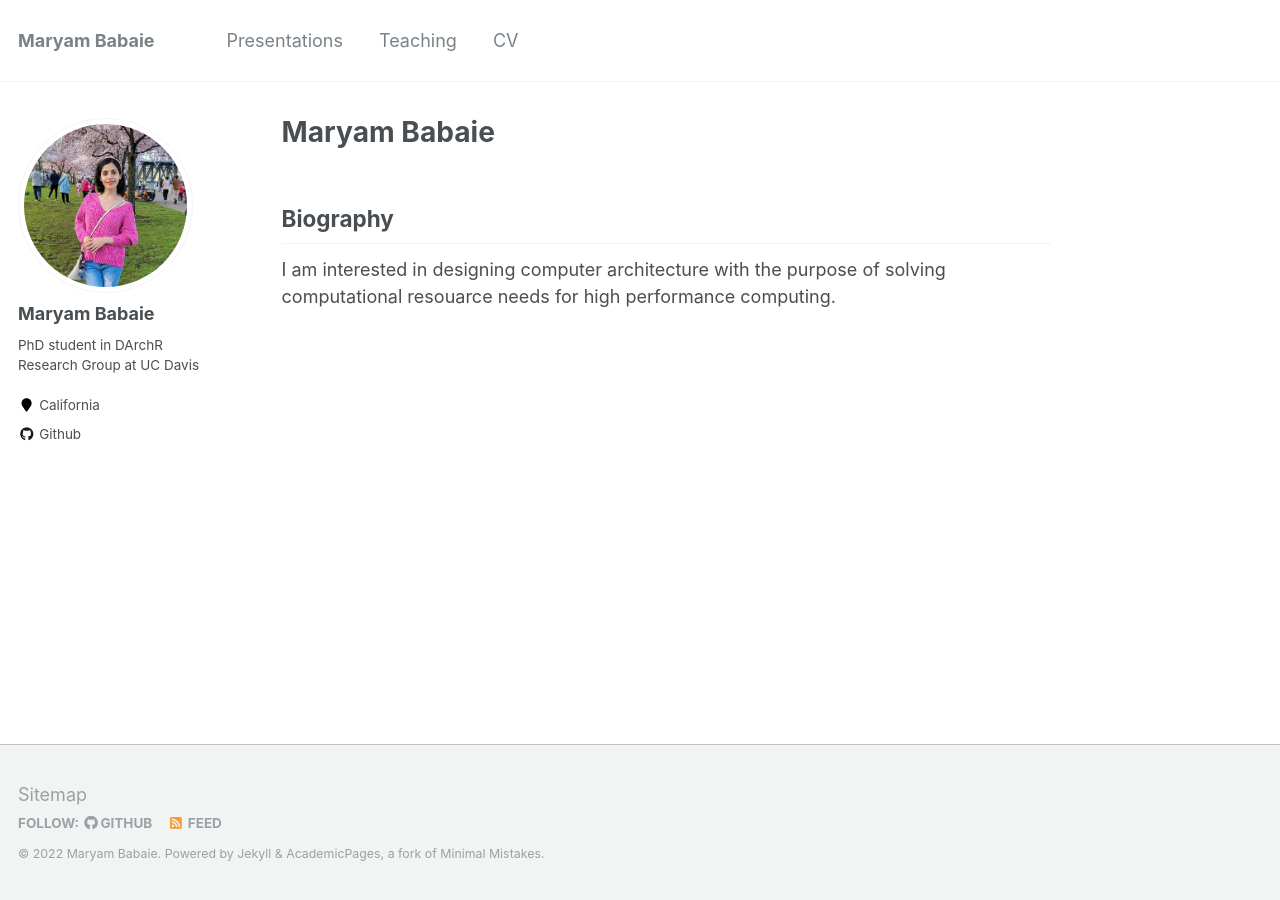
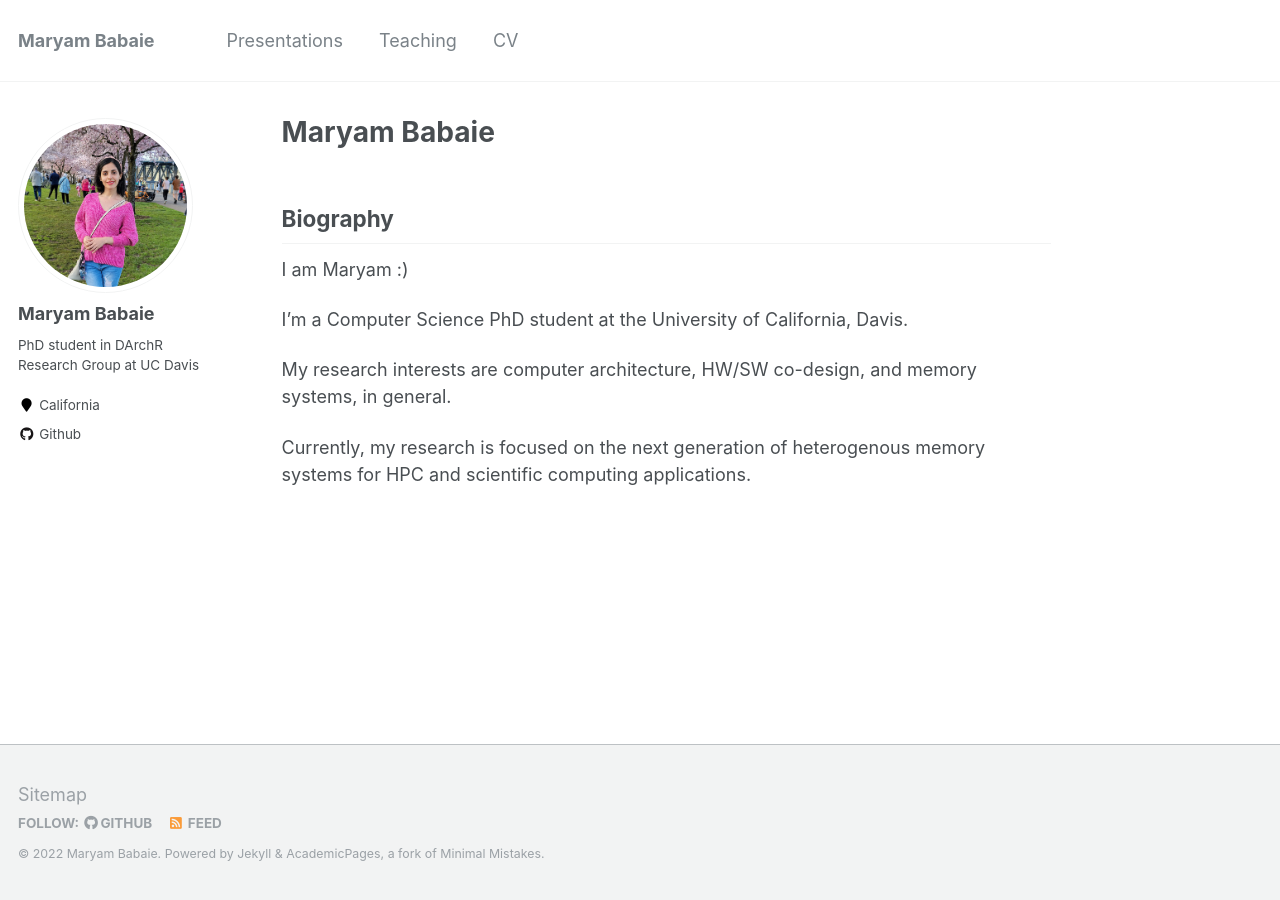
Before and after one commit to mbabaie/mbabaie.github.io, a Jekyll site: the page built from _pages/about.md, in a window 1280 px wide. Built offline with Jekyll 4.4.1, drawn with Linux system fonts in a browser that asks for light colours.

Commit message:
Update about.md

```diff
--- a/_pages/about.md
+++ b/_pages/about.md
@@ -9,4 +9,10 @@ redirect_from:
 ---
 
 ## Biography
-I am interested in designing computer architecture with the purpose of solving computational resouarce needs for high performance computing.
+I am Maryam :)
+
+I'm a Computer Science PhD student at the University of California, Davis.
+
+My research interests are computer architecture, HW/SW co-design, and memory systems, in general.
+
+Currently, my research is focused on the next generation of heterogenous memory systems for HPC and scientific computing applications.
```
